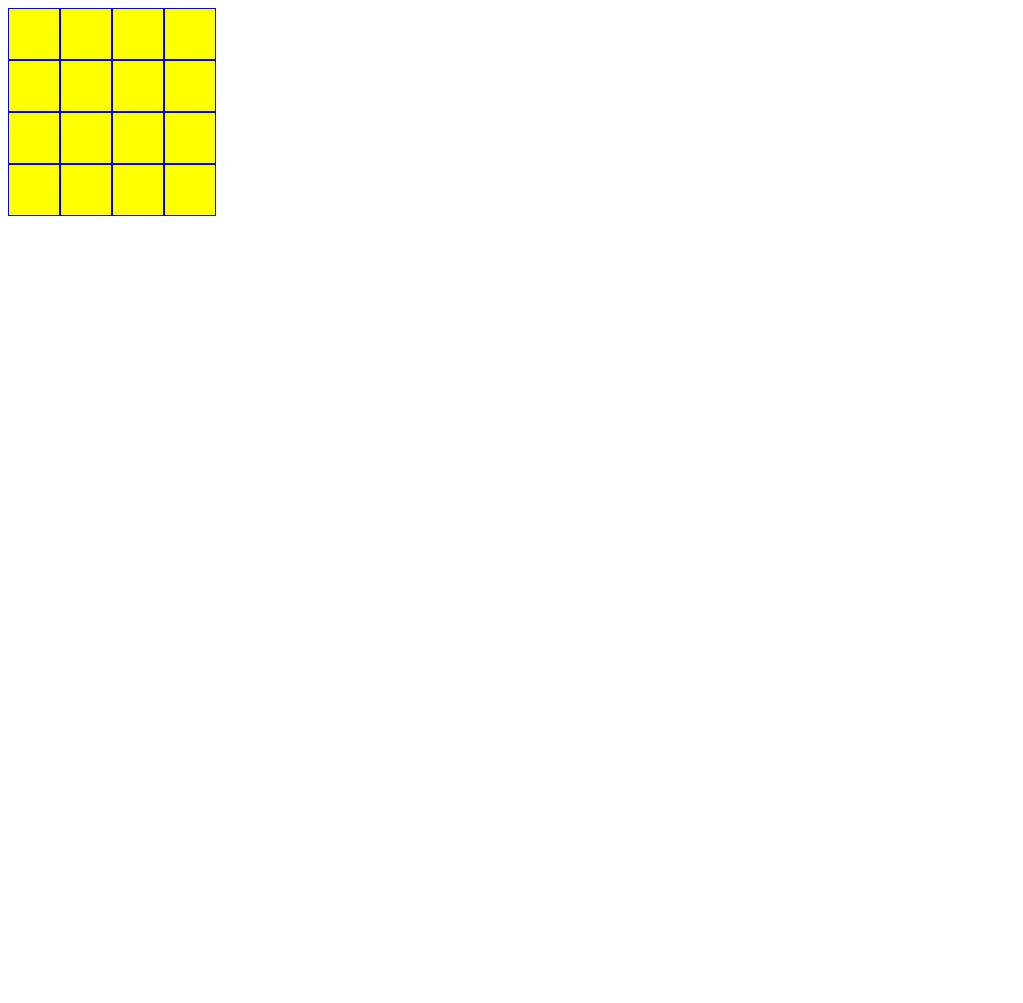
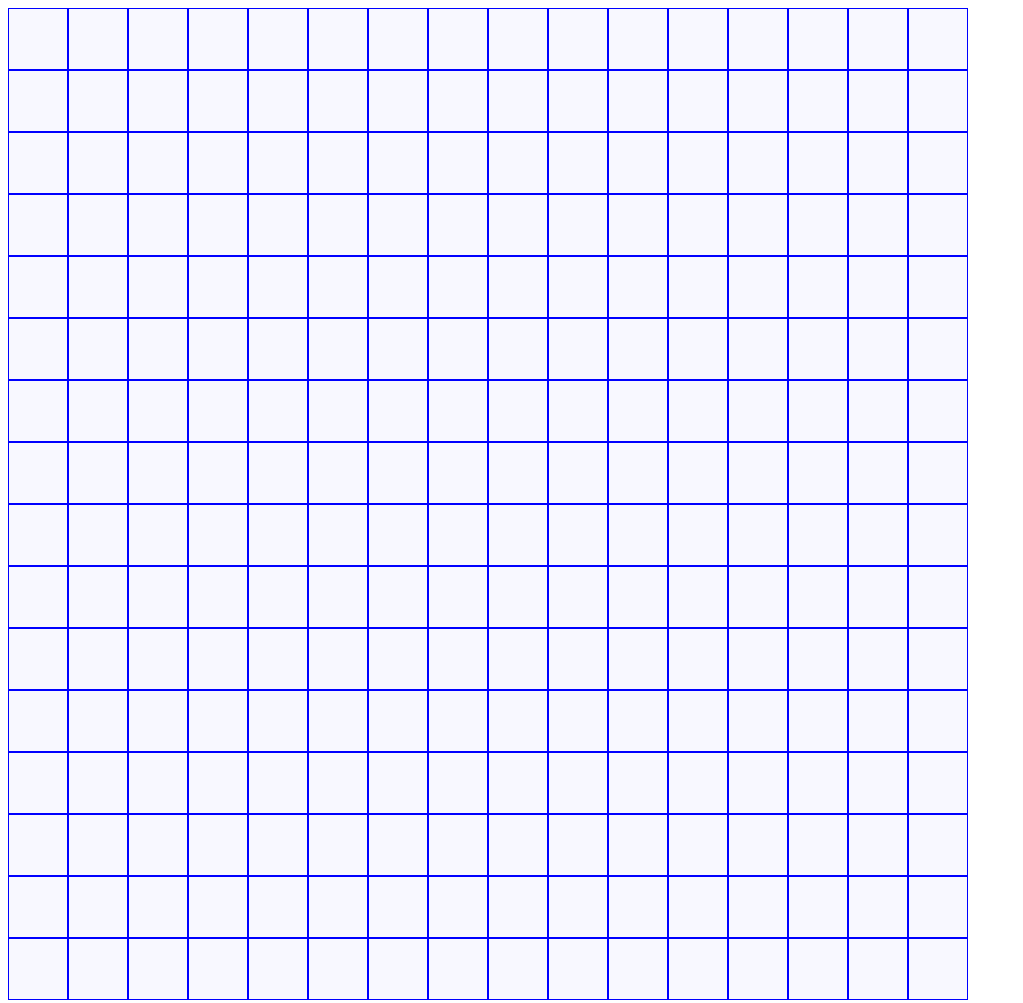
Before and after one commit to DylanScalifornia/Etch-a-Sketch, a plain HTML site: page index.html in a window 1280 px wide. Shown: the whole page, without its empty margins (0-1023 px from the left). Before the commit the page ends 800 px from the top, so only its background shows below. Drawn offline with Linux system fonts and the light colour scheme.

Commit message:
adjusted the color of the grid in css with background-color

```diff
--- a/script.js
+++ b/script.js
@@ -1,4 +1,4 @@
-const sizeOfGrid = 4;
+const sizeOfGrid = 16;
 const resetButton = document.querySelector(".button")
 const container = document.querySelector(".container")
 
@@ -8,8 +8,11 @@ const createGrid = (amtOfGrids) => {
     row.classList.add("grid-row")
 
     for (let j = 0; j < amtOfGrids; j++){
+        const widthAndHeight =  960 / sizeOfGrid
         const gridBox = document.createElement("div")
         gridBox.classList.add("grid-box")
+        gridBox.style.width = `${widthAndHeight}px`
+        gridBox.style.height = `${widthAndHeight}px`
         row.appendChild(gridBox)
     }
 
--- a/styles.css
+++ b/styles.css
@@ -1,11 +1,13 @@
+
+.container{
+    width: 960px;
+}
 
 .grid-row{
     display: flex;
 }
 
 .grid-box{
-    width: 50px;
-    height: 50px;
     border: 1px solid blue;
-    background-color: yellow;
+    background-color: #f8f8ff;
 }
```
